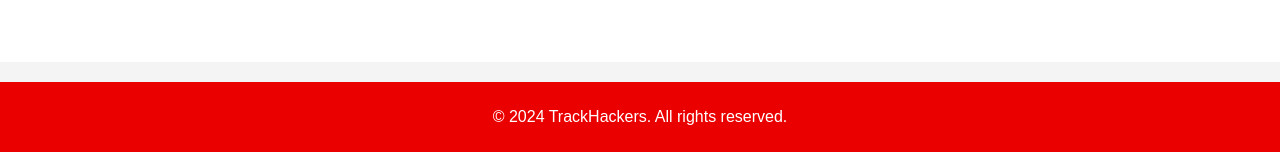
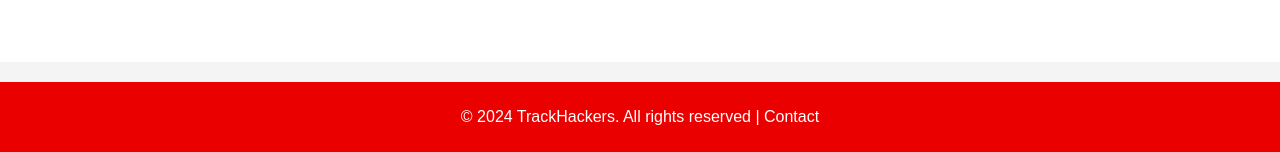
Before and after one commit to Luca-Mezger/sbb-fahrplan, a Flask app: page / in a window 1280 px wide. Shown: the part 648-800 px from the top of the page. Run offline with Flask 3, Linux system fonts and the light colour scheme; data that the repository does not hold is empty; some libraries are stand-ins or nearby versions.

Commit message:
added contact

```diff
--- a/Code/frontend/static/css/style.css
+++ b/Code/frontend/static/css/style.css
@@ -152,7 +152,7 @@
 }
 
 .slider-display-container {
-    margin-top: 40px;
+    margin-top: 25px;
     text-align: center;
     font-size: 22px;
     font-weight: bold;
@@ -223,7 +223,7 @@
 
 #transportunternehmen-suche {
     margin-left: 10px;
-    margin-top: 30px;
+    margin-top: 40px;
     width: auto;
     flex-grow: 1;
 }
@@ -512,3 +512,9 @@
 .logo {
     height: 50px; /* Adjust the size as necessary */
 }
+
+
+#contact_footer{
+text-decoration: none;
+color: white
+}
--- a/Code/frontend/templates/index.html
+++ b/Code/frontend/templates/index.html
@@ -117,7 +117,8 @@
     </div>
 
     <footer>
-        <p>&copy; 2024 TrackHackers. All rights reserved.</p>
+        <p>&copy; 2024 TrackHackers. All rights reserved | <a href="mailto:lucamezger88@gmail.com" id="contact_footer">Contact</a></p>
+
     </footer>
 
     <script src="https://cdnjs.cloudflare.com/ajax/libs/xlsx/0.18.5/xlsx.full.min.js"></script>
```
